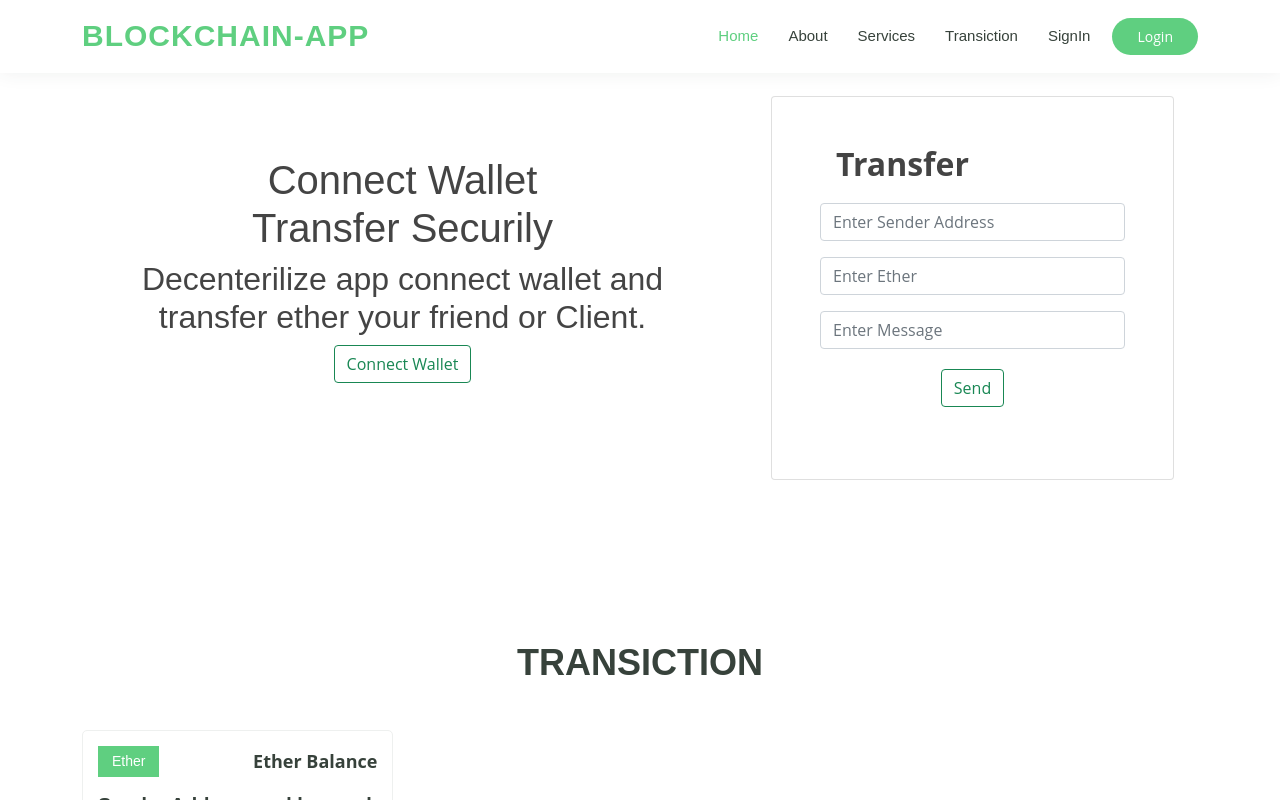
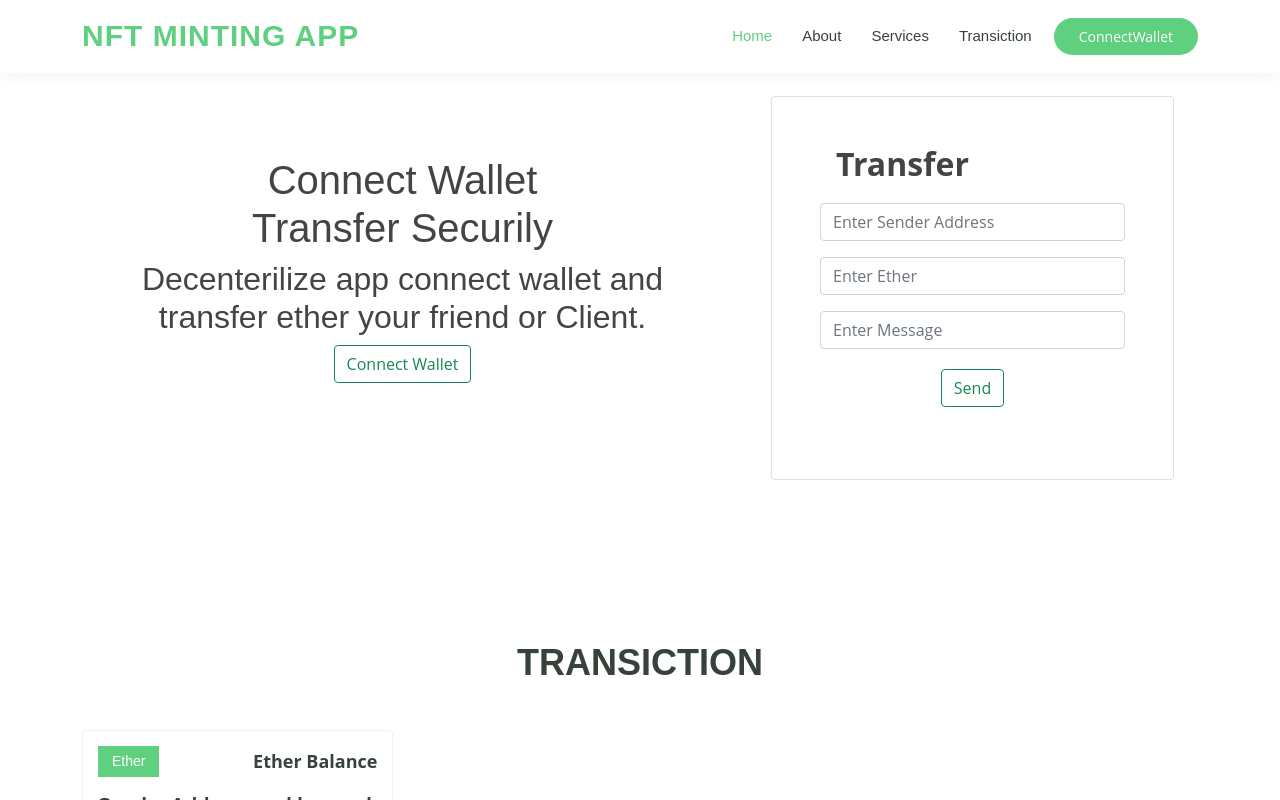
Before and after one commit to Sufyan-Ahmed-Dev/Blockchain-Full-Stack-App, a React (Create React App) app in the folder client/my-app/: page / in a window 1280 px wide. Shown: the top 800 px of the page. Built offline with nearby package versions, Linux system fonts and the light colour scheme.

Commit message:
app name changed

```diff
--- a/client/my-app/src/components/Navbar.js
+++ b/client/my-app/src/components/Navbar.js
@@ -7,7 +7,7 @@ function Navbar() {
  <header id="header" className="fixed-top">
     <div className="container d-flex align-items-center">
 
-      <h1 className="logo me-auto"><a href="index.html">BlockChain-App</a></h1>
+      <h1 className="logo me-auto"><a href="index.html">NFT Minting App</a></h1>
       {/* <!-- Uncomment below if you prefer to use an image logo --> */}
       {/* <!-- <a href="index.html" className="logo me-auto"><img src="assets/img/logo.png" alt="" className="img-fluid"></a>--> */}
 
@@ -17,16 +17,12 @@ function Navbar() {
           <li><a href="#about.html">About</a></li>
           <li><a href="#courses.html">Services</a></li>
           <li><a href="#trainers.html">Transiction</a></li>
-          <li><a href="#events.html">SignIn</a></li>
-
-
-
         </ul>
         <i className="bi bi-list mobile-nav-toggle"></i>
       </nav>
       {/* !-- .navbar --> */}
 
-      <a href="#courses.html" className="get-started-btn">Login</a>
+      <a href="#courses.html" className="get-started-btn">ConnectWallet</a>
 
     </div>
   </header>
```
